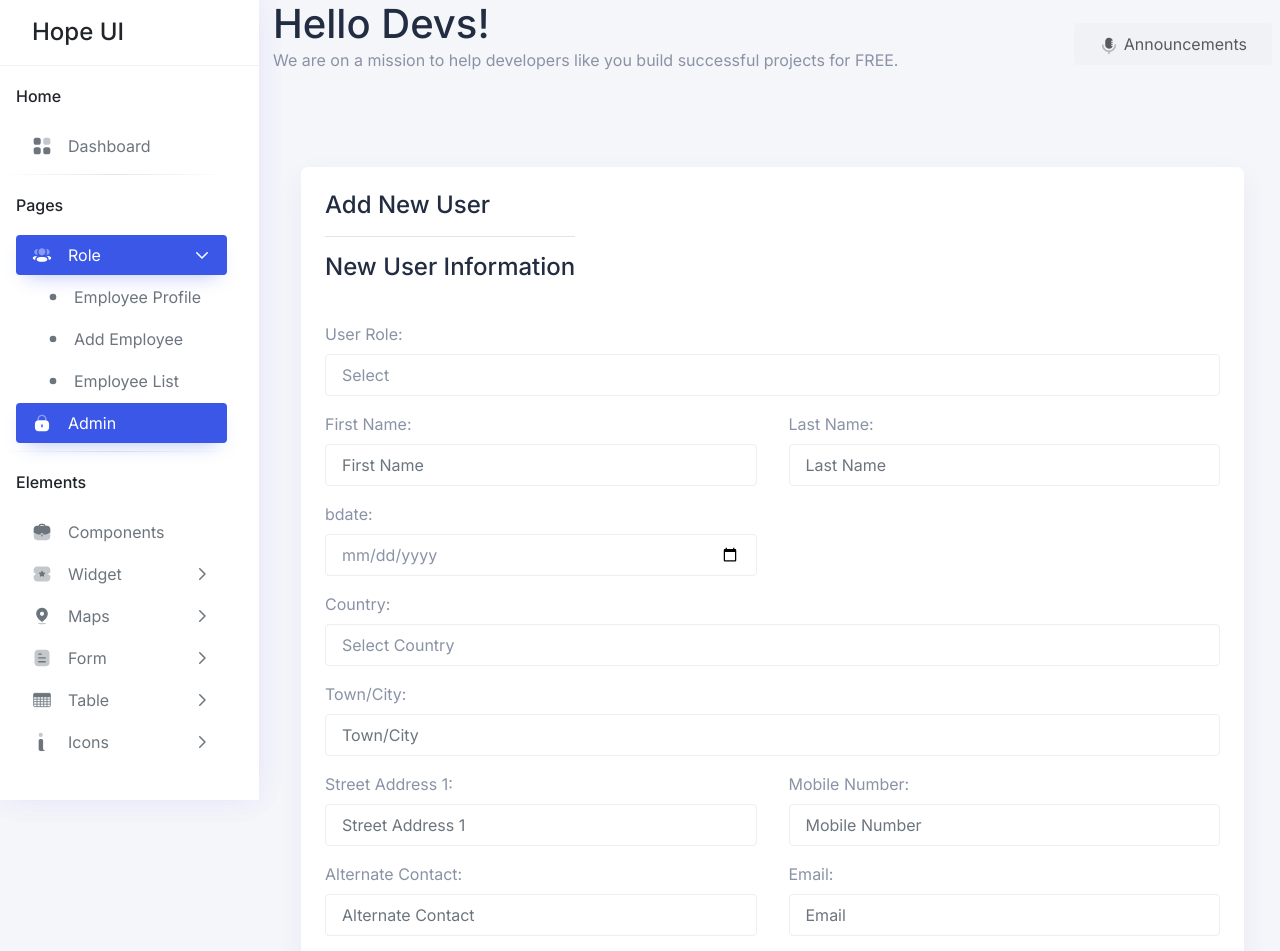
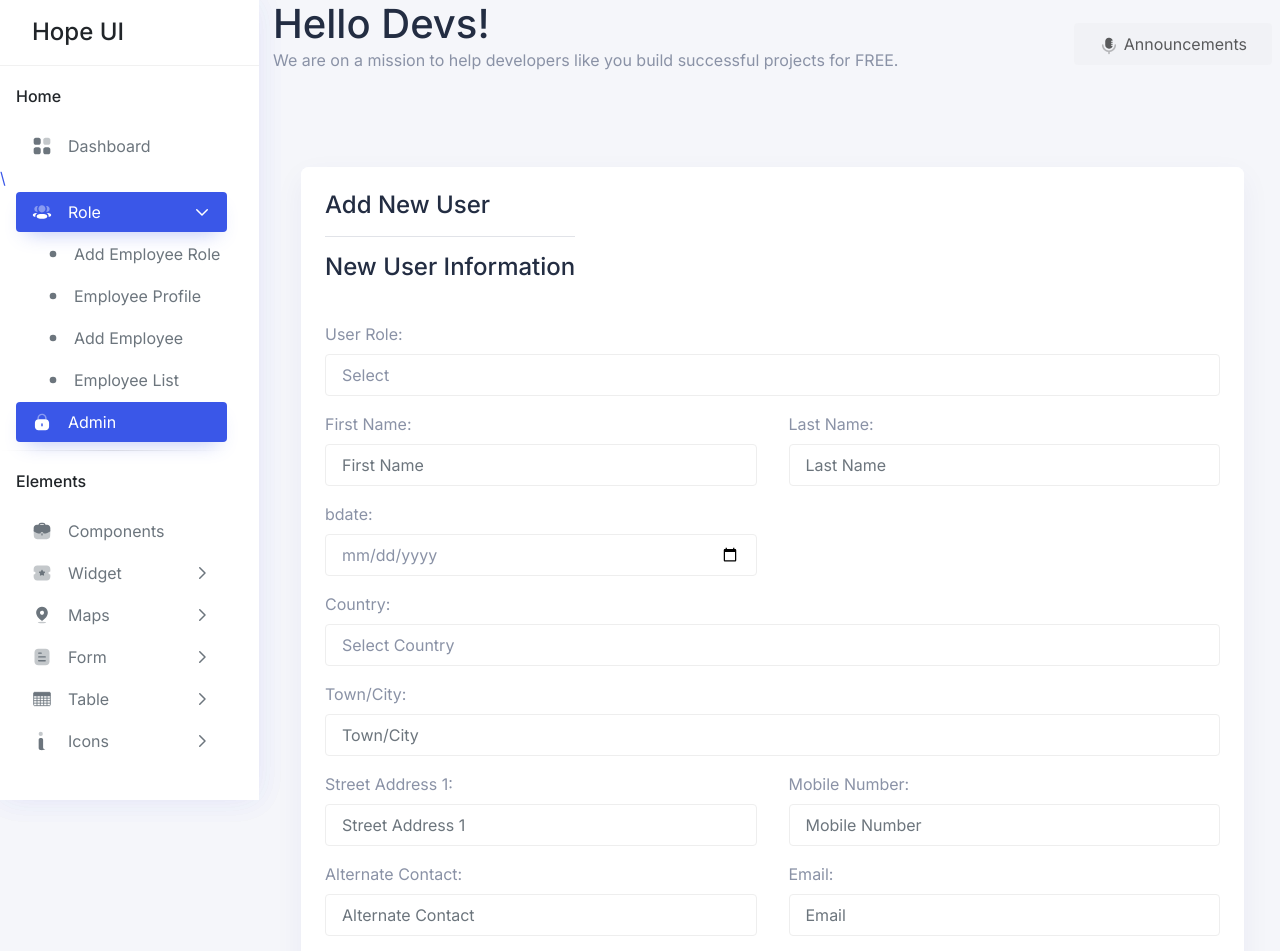
Before and after one commit to henixmehta/Erpsystem, a PHP site: page /employee.php in a window 1280 px wide, after a click on "Role". Shown: the top 951 px of the page. Run offline with PHP 8.4, Linux system fonts and the light colour scheme.

Commit message:
new update

```diff
--- a/employee.php
+++ b/employee.php
@@ -87,6 +87,7 @@
                               <option>Ios Developer </option>
                            </select>
                         </div>
+
                            <div class="row">
                               <div class="form-group col-md-6">
                                  <label class="form-label" for="fname">First Name:</label>
--- a/sidebar.php
+++ b/sidebar.php
@@ -52,14 +52,7 @@
                             <span class="item-name">Dashboard</span>
                         </a>
                     </li>
-                    <li><hr class="hr-horizontal"></li>
-                    <li class="nav-item static-item">
-                        <a class="nav-link static-item disabled" href="#" tabindex="-1">
-                            <span class="default-icon">Pages</span>
-                            <span class="mini-icon">-</span>
-                        </a>
-                    </li>
-                                                                                                                                                    <li class="nav-item">
+                         \<li class="nav-item">
                         <a class="nav-link" data-bs-toggle="collapse" href="#sidebar-user" role="button" aria-expanded="false" aria-controls="sidebar-user">
                             <i class="icon">
                                 <svg class="icon-20" width="20" viewBox="0 0 24 24" fill="none"  >
@@ -79,6 +72,21 @@
                             </i>
                         </a>
                         <ul class="sub-nav collapse" id="sidebar-user" data-bs-parent="#sidebar-menu">
+
+                        <li class="nav-item">
+                                <!-- add employee -->
+                                <a class="nav-link " href="employee.php">
+                                    <i class="icon">
+                                        <svg class="icon-10"   width="10" viewBox="0 0 24 24" fill="currentColor">
+                                            <g>
+                                            <circle cx="12" cy="12" r="8" fill="currentColor"></circle>
+                                            </g>
+                                        </svg>
+                                    </i>
+                                    <i class="sidenav-mini-icon"> A </i>
+                                    <span class="item-name">Add Employee Role</span>
+                                </a>
+                            </li>
                             <li class="nav-item">
                                 <a class="nav-link " href="#">
                                     <i class="icon">
```
Also changed, not shown: formvalidation.php (+17 -12 lines).
